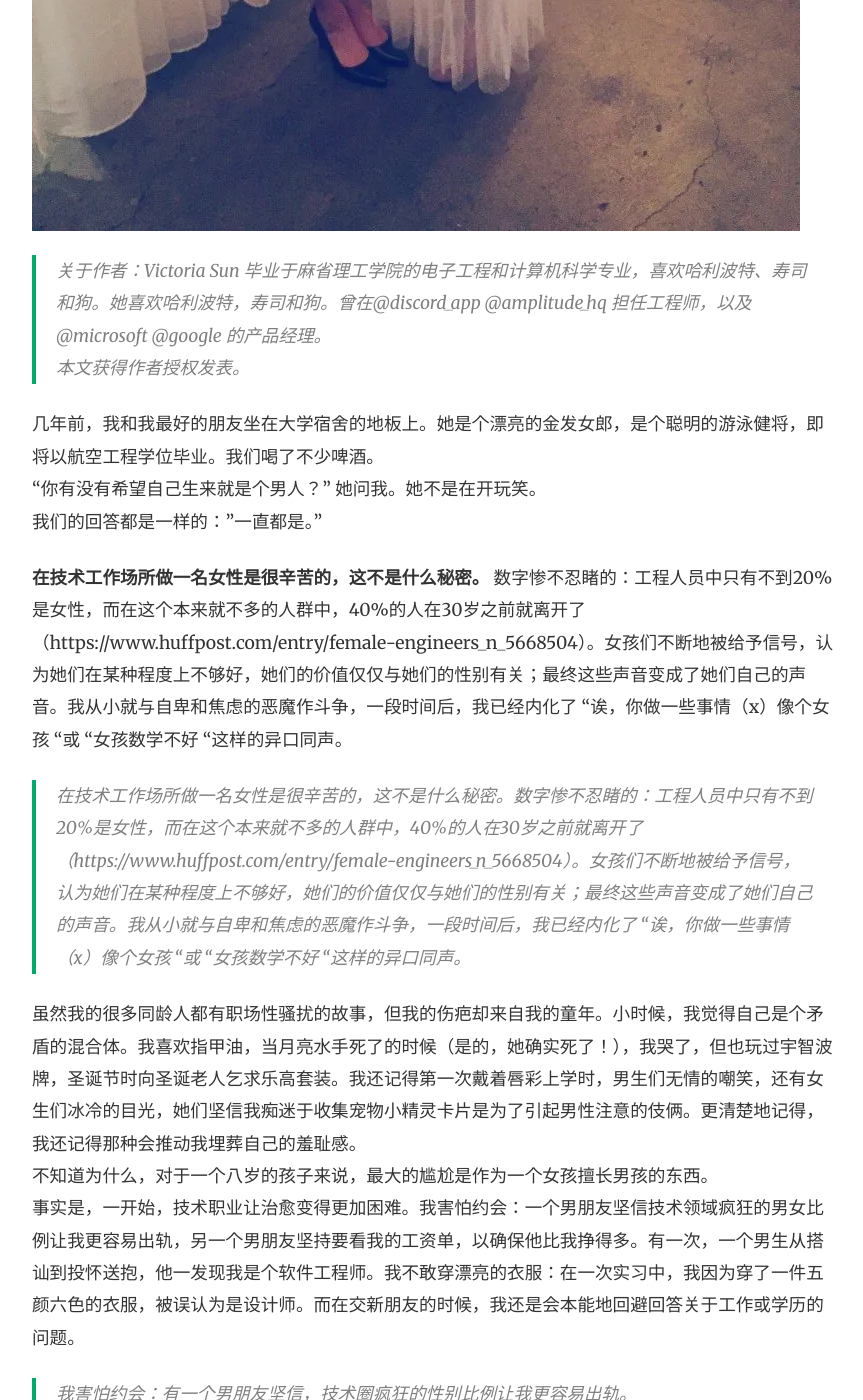
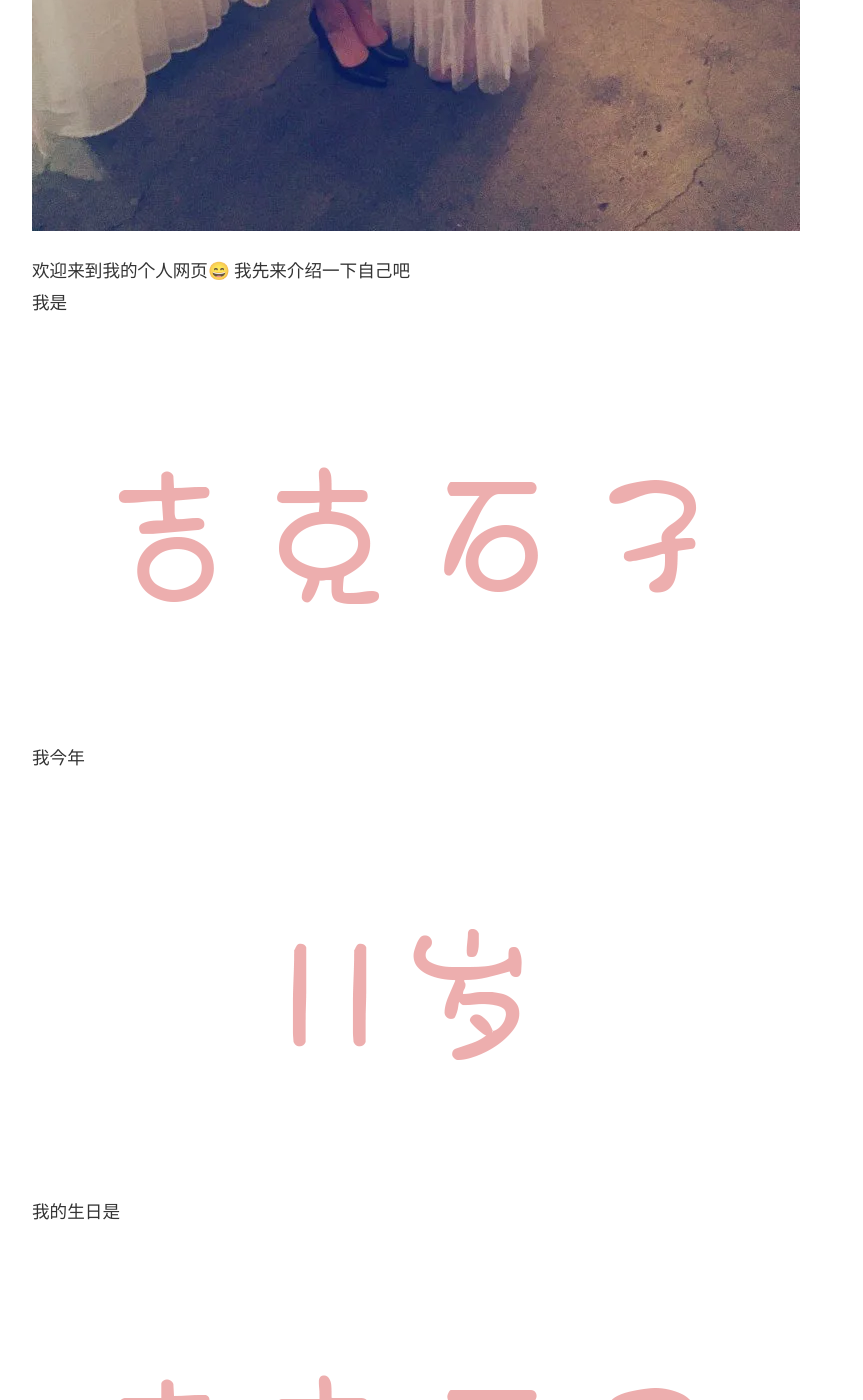
Before and after one commit to xsq1739/myweb2, a Jekyll site: the page built from _posts/2020-01-03-ai-shang-bian-cheng.md, in a window 1280 px wide and 1400 px high, scrolled down 1095 px. Shown: the whole window, without its empty margins (253-1116 px from the left). Built offline with Jekyll 4.4.1, drawn with Linux system fonts in a browser that asks for light colours; nearby versions of some CDN libraries; some of the changed text lies outside the part shown.

Commit message:
自我介绍

```diff
--- a/_posts/2020-01-03-ai-shang-bian-cheng.md
+++ b/_posts/2020-01-03-ai-shang-bian-cheng.md
@@ -4,30 +4,19 @@ title:  "故事 · MIT女孩：不再担心，像个女孩一样爱上编程"
 image: assets/images/100.jpg
 featured: true
 ---
+欢迎来到我的个人网页😄
+我先来介绍一下自己吧
+我是
+![100](../assets/images/吉克石子.png)
+我今年
+![100](../assets/images/11岁.png)
+我的生日是
+![100](../assets/images/吉克石子.png)
+我的老家在
+![100](../assets/images/四川.png)
 
-> 关于作者：Victoria Sun 毕业于麻省理工学院的电子工程和计算机科学专业，喜欢哈利波特、寿司和狗。她喜欢哈利波特，寿司和狗。曾在@discord_app @amplitude_hq 担任工程师，以及@microsoft @google 的产品经理。
-> 本文获得作者授权发表。
-
-几年前，我和我最好的朋友坐在大学宿舍的地板上。她是个漂亮的金发女郎，是个聪明的游泳健将，即将以航空工程学位毕业。我们喝了不少啤酒。
-"你有没有希望自己生来就是个男人？" 她问我。她不是在开玩笑。
-我们的回答都是一样的："一直都是。"
-
-**在技术工作场所做一名女性是很辛苦的，这不是什么秘密。** 数字惨不忍睹的：工程人员中只有不到20%是女性，而在这个本来就不多的人群中，40%的人在30岁之前就离开了（https://www.huffpost.com/entry/female-engineers_n_5668504）。女孩们不断地被给予信号，认为她们在某种程度上不够好，她们的价值仅仅与她们的性别有关；最终这些声音变成了她们自己的声音。我从小就与自卑和焦虑的恶魔作斗争，一段时间后，我已经内化了 "诶，你做一些事情（x）像个女孩 "或 "女孩数学不好 “这样的异口同声。
-
-> 在技术工作场所做一名女性是很辛苦的，这不是什么秘密。数字惨不忍睹的：工程人员中只有不到20%是女性，而在这个本来就不多的人群中，40%的人在30岁之前就离开了（https://www.huffpost.com/entry/female-engineers_n_5668504）。女孩们不断地被给予信号，认为她们在某种程度上不够好，她们的价值仅仅与她们的性别有关；最终这些声音变成了她们自己的声音。我从小就与自卑和焦虑的恶魔作斗争，一段时间后，我已经内化了 "诶，你做一些事情（x）像个女孩 "或 "女孩数学不好 “这样的异口同声。
-
-虽然我的很多同龄人都有职场性骚扰的故事，但我的伤疤却来自我的童年。小时候，我觉得自己是个矛盾的混合体。我喜欢指甲油，当月亮水手死了的时候（是的，她确实死了！），我哭了，但也玩过宇智波牌，圣诞节时向圣诞老人乞求乐高套装。我还记得第一次戴着唇彩上学时，男生们无情的嘲笑，还有女生们冰冷的目光，她们坚信我痴迷于收集宠物小精灵卡片是为了引起男性注意的伎俩。更清楚地记得，我还记得那种会推动我埋葬自己的羞耻感。
-不知道为什么，对于一个八岁的孩子来说，最大的尴尬是作为一个女孩擅长男孩的东西。
-事实是，一开始，技术职业让治愈变得更加困难。我害怕约会：一个男朋友坚信技术领域疯狂的男女比例让我更容易出轨，另一个男朋友坚持要看我的工资单，以确保他比我挣得多。有一次，一个男生从搭讪到投怀送抱，他一发现我是个软件工程师。我不敢穿漂亮的衣服：在一次实习中，我因为穿了一件五颜六色的衣服，被误认为是设计师。而在交新朋友的时候，我还是会本能地回避回答关于工作或学历的问题。
-
-> 我害怕约会：有一个男朋友坚信，技术圈疯狂的性别比例让我更容易出轨。
-
-我希望我可以说，我知道事情在什么时候改变了我：当我不再对无意识的偏见退缩，不再质疑自己过于敏感的时候，当我不再将微观的攻击内化，而是将它们变成教育的机会的时候。我希望我也能说我已经完全改变了，我是个100%自信、100%有能力的人。
-事实是介于两者之间：我是一个笨拙的二十多岁的人，我喜欢哈利波特的程度超过了可能合理的程度，我恶狠狠地追求真理，我梦想着成为有史以来走进Amplitude大门的最好的工程师。（编者按：撰写此文时作者在Amplitude公司供职）
-我去Amplitude面试的那天，既紧张又有趣。我们在白板上编程拼图的间隙，吃了沙拉（这是负面的：我怕这家公司充满了健康疯子！），玩了棋牌游戏（绝对是正面的：我需要一个休闲选择休闲和包容的地方）。我注意到，办公室里的女性面孔数量少得可怜（准确地说，29个人中女性只有5个），但她们都是充满激情、友好的女性，她们的同事都很尊敬她们。
-
-![100](../assets/images/吉克石子.png)
-
+我目前是强棒基地的一名棒球运动员。
+> 想知道什么是棒球基地？ 请继续浏览下面的网页吧~
 没有哪家公司的文化具有完美的接纳性和包容性，但有的地方的人有兴趣通过提升自己来改善文化。在Amplitude，我们经常谈论分析中的 "a-ha！"时刻--当你发现鼓励人们保留的神奇因素时。我的 "a-ha！"时刻更多的是一系列的意识--在接下来的几周里，我将亲眼看到这样一家年轻的公司是如何在处理诸如多样性和文化等困难的问题时仍能做到深思熟虑的。
 
 首先是实际的面试。我把它当作是我采访公司的机会，也当作是他们采访我的机会。我问了一些关于文化和透明度的困难问题，并根据一个晴雨表来衡量他们的回答，从企业的双关语到公然的诚实。我发现我未来的同事们的回答在透明度方面是有分寸的，也是经过深思熟虑的，高度反映了他们对我的尊重。那一刻我知道，我找到了一个可以表达自己的地方，这里的人完全致力于他们的核心价值观，即使管理层误入歧途，他们也不会
```
